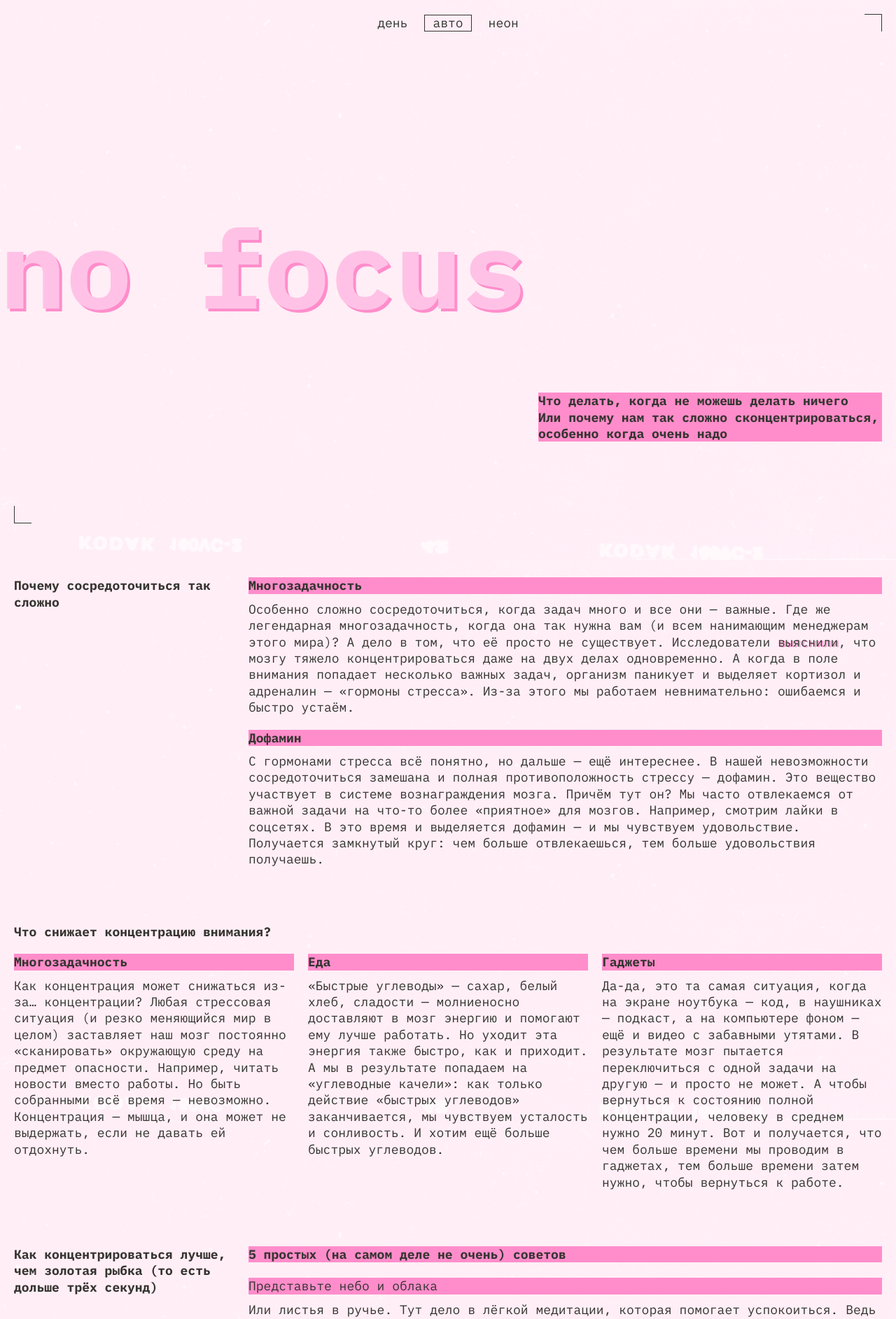
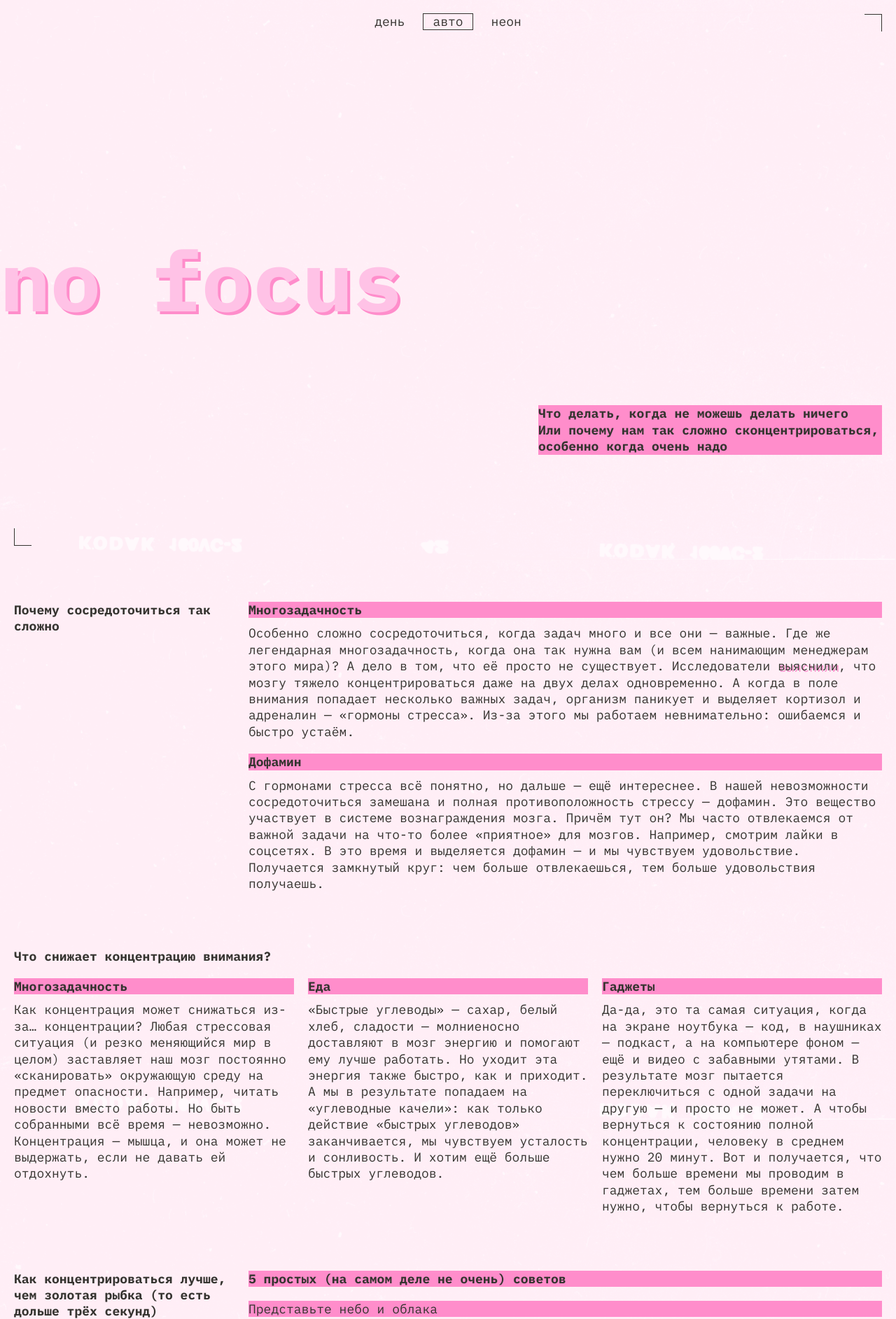
Before and after one commit to GolikAnton/GolikAnton.github.io, a plain HTML site: page index.html in a window 1280 px wide. Shown: the top 1885 px of the page at 70% size. Drawn offline with Linux system fonts and the light colour scheme.

Commit message:
на 2е ревью

```diff
--- a/index.html
+++ b/index.html
@@ -24,7 +24,7 @@
   </head>
   <body class="page">
     <header class="header decorated-zone">
-      <div class="header__decoration" aria-hidden="true"></div>
+      <span class="header__decoration" aria-hidden="true"></span>
       <nav class="header__theme-menu">
         <ul class="header__theme-menu-list">
           <li class="header__theme-menu-item">
@@ -54,9 +54,9 @@
       <h1 class="header__title">
         no focus
       </h1>
-      <h2 class="title title-decor">
+      <p class="title title-decor">
         Что делать, когда не можешь делать ничего <br/> Или почему нам так сложно сконцентрироваться, особенно когда очень надо
-      </h2>
+      </p>
     </header>
     <main class="content_section">
       <section class="main__content-why">
@@ -64,17 +64,17 @@
           Почему сосредоточиться так сложно
         </h2>
         <article class="main__content_text">
-          <h2 class=" title title-decor">
+          <p class=" title title-decor">
             Многозадачность
-          </h2>
+          </p>
           <p class="paragraph-text">
             Особенно сложно сосредоточиться, когда задач много и все они — важные. Где же легендарная многозадачность, когда она так нужна вам (и всем нанимающим менеджерам этого мира)? А дело в том, что её просто не существует. Исследователи <a href="https://www.ncbi.nlm.nih.gov/pmc/articles/PMC7075496/" target="_blank" class="text-link">выяснили</a>, что мозгу тяжело концентрироваться даже на двух делах одновременно. А когда в поле внимания попадает несколько важных задач, организм паникует и выделяет кортизол и адреналин — «гормоны стресса». Из-за этого мы работаем невнимательно: ошибаемся и быстро устаём.
           </p>
         </article>
         <article class="main__content_text">
-          <h2 class="title title-decor">
+          <p class="title title-decor">
             Дофамин
-          </h2>
+          </p>
           <p class="paragraph-text">
             С гормонами стресса всё понятно, но дальше — ещё интереснее. В нашей невозможности сосредоточиться замешана и полная противоположность стрессу — дофамин. Это вещество участвует в системе вознаграждения мозга. Причём тут он? Мы часто отвлекаемся от важной задачи на что-то более «приятное» для мозгов. Например, смотрим лайки в соцсетях. В это время и выделяется дофамин — и мы чувствуем удовольствие. Получается замкнутый круг: чем больше отвлекаешься, тем больше удовольствия получаешь.
           </p>
@@ -85,25 +85,25 @@
           Что снижает концентрацию внимания?
         </h2>
         <article class="main__content_text">
-          <h2 class="title title-decor">
+          <p class="title title-decor">
             Многозадачность
-          </h2>
+          </p>
           <p class="paragraph-text">
             Как концентрация может снижаться из-за… концентрации? Любая стрессовая ситуация (и резко меняющийся мир в целом) заставляет наш мозг постоянно «сканировать» окружающую среду на предмет опасности. Например, читать новости вместо работы. Но быть собранными всё время — невозможно. Концентрация — мышца, и она может не выдержать, если не давать ей отдохнуть.
           </p>
         </article>
         <article class="main__content_text">
-          <h2 class="title title-decor">
+          <p class="title title-decor">
             Еда
-          </h2>
+          </p>
           <p class="paragraph-text">
             «Быстрые углеводы» — сахар, белый хлеб, сладости — молниеносно доставляют в мозг энергию и помогают ему лучше работать. Но уходит эта энергия также быстро, как и приходит. А мы в результате попадаем на «углеводные качели»: как только действие «быстрых углеводов» заканчивается, мы чувствуем усталость и сонливость. И хотим ещё больше быстрых углеводов.
           </p>
         </article>
         <article class="main__content_text">
-          <h2 class="title title-decor">
+          <p class="title title-decor">
             Гаджеты
-          </h2>
+          </p>
           <p class="paragraph-text">
             Да-да, это та самая ситуация, когда на экране ноутбука — код, в наушниках — подкаст, а на компьютере фоном — ещё и видео с забавными утятами. В результате мозг пытается переключиться с одной задачи на другую — и просто не может. А чтобы вернуться к состоянию полной концентрации, человеку в среднем нужно 20 минут. Вот и получается, что чем больше времени мы проводим в гаджетах, тем больше времени затем нужно, чтобы вернуться к работе.
           </p>
@@ -114,44 +114,44 @@
           Как концентрироваться лучше, чем золотая рыбка (то есть дольше трёх секунд)
         </h2>
         <article class="main__content_text">
-          <h2 class="title title-decor">
+          <p class="title title-decor">
             5 простых (на самом деле не очень) советов
-          </h2>
-          <h3 class="paragraph-title title-decor" id="sunset">
+          </p>
+          <p class="paragraph-title title-decor" id="sunset">
             Представьте небо и облака
-          </h3>
+          </p>
           <p class="paragraph-text">
             Или листья в ручье. Тут дело в лёгкой медитации, которая помогает успокоиться. Ведь часто именно тревожные мысли о сложных задачах как раз и мешают эти сложные задачи делать. В такие моменты можно закрыть глаза и представить, что чистое небо — это вы, а облака — тревожные мысли. И сколько бы их ни было — ясное небо всегда будет где-то там, за тучами, и никуда не денется. Это упражнение поможет вернуться в настоящий момент, а не волноваться о потенциальных проблемах из будущего.
           </p>
         </article>
         <article class="main__content_text">
-          <h3 class="paragraph-title title-decor" id="tape">
+          <p class="paragraph-title title-decor" id="tape">
             Включите музыку
-          </h3>
+          </p>
           <p class="paragraph-text">
             Но не любую, и не любимую. Любимая может быть связана с сильными положительными эмоциями, которые тоже очень сильно отвлекают. Подойдёт тихая, спокойная, умеренно-ритмичная. Можно вообще попробовать включить плейлист в «белым шумом» или нейромузыкой.
           </p>
         </article>
         <article class="main__content_text">
-          <h3 class="paragraph-title title-decor" id="street">
+          <p class="paragraph-title title-decor" id="street">
             Прогуляйтесь
-          </h3>
+          </p>
           <p class="paragraph-text">
             Или даже пробегитесь. Лучше найти парк или лес: один эксперимент <a href="https://www.sciencedirect.com/science/article/abs/pii/S0272494415000328" target="_blank" class="text-link">показал</a>, что созерцание природы повышает концентрацию, в то время как после просмотра городских пейзажей она наоборот понижается. Можно совместить прогулку с физическими упражнениями или бегом — так в мозг поступит ещё больше кислорода и он будет лучше работать. Но и простая двадцатиминутная прогулка — тоже отличный вариант.
           </p>
         </article>
         <article class="main__content_text">
-          <h3 class="paragraph-title title-decor" id="ice-cream">
+          <p class="paragraph-title title-decor" id="ice-cream">
             Хорошо ешьте
-          </h3>
+          </p>
           <p class="paragraph-text">
             Мы — не ваша бабушка, но это правда важно. Выбирайте продукты, которые препятствуют резким скачкам сахара в крови. Например, с высоким содержанием клетчатки: овощи, ягоды, бобовые (нут, чечевица, фасоль), коричневый рис, хлеб из цельнозерновой пшеницы.
           </p>
         </article>
         <article class="main__content_text">
-          <h3 class="paragraph-title title-decor" id="books">
+          <p class="paragraph-title title-decor" id="books">
             Читайте
-          </h3>
+          </p>
           <p class="paragraph-text">
             Настоящие бумажные книги. Это правда помогает с концентрацией: чтобы прочитать пост в соцсети, достаточно нескольких минут или даже секунд. А вот интересная книга способна затянуть и на несколько часов и круто тренирует направленное внимание.
           </p>
@@ -223,7 +223,7 @@
         </div>
       </section>
     </main>
-    <footer class="footer">
+    <footer class="footer decorated-zone">
       <h2 class="footer_title">focus</h2>
     </footer>
     <script src="./scripts/script.js"></script>
--- a/styles/style.css
+++ b/styles/style.css
@@ -3,18 +3,23 @@
 .page {
   /* сохраните в разметке и стилях класс page. На его основе работает скрипт. */
   display: grid;
+  gap: calc(20px + var(--page-padding,clamp(0.625rem, 0.0286rem + 2.5445vw, 1.25rem)));
   background: var(--bg-color,#000028) var(--bg-url,url(../images/cover-image-dark.png)) no-repeat fixed center / cover;
-  font-family: var(--main-font,sans-serif);
+  font-family: var(--main-font,'IBM Plex mono'), monospace;
   font-size: var(--font-size-normal,18px);
   line-height: var(--line-height-normal,130%);
   color: var(--main-text-color,#F1B2CE);
-  padding: var(--page-padding,clamp(0.625rem, 0.0286rem + 2.5445vw, 1.25rem))
-  }
+ }
 
 .header {
   display: grid;
+  grid-template-rows: 1fr min-content 1fr;
+  justify-items: end;
+  align-items: center;
+  block-size: 100vh;
+  min-block-size: 668px;
+  padding: var(--page-padding,clamp(0.625rem, 0.0286rem + 2.5445vw, 1.25rem));
   position: relative;
-  padding-block-end: var(--header-padding,clamp(6.625rem, -1.5453rem + 34.8601vw, 15.1875rem));
 }
 
 .decorated-zone::before {
@@ -24,8 +29,8 @@
   block-size: 25px;
   border-inline-end: 1px solid var(--decor-color,#FF0070);
   border-block-start: 1px solid var(--decor-color,#FF0070);
-  inset-inline-end: 0;
-  inset-block-start: 0;
+  inset-inline-end: var(--page-padding,clamp(0.625rem, 0.0286rem + 2.5445vw, 1.25rem));
+  inset-block-start: var(--page-padding,clamp(0.625rem, 0.0286rem + 2.5445vw, 1.25rem));
 }
 
 .decorated-zone::after {
@@ -35,16 +40,16 @@
   block-size: 25px;
   border-inline-start: 1px solid var(--decor-color,#FF0070);
   border-block-end: 1px solid var(--decor-color,#FF0070);
-  inset-inline-start: 0;
-  inset-block-start: var(--header-inset-decoration,clamp(38.9375rem, 18.8993rem + 85.4962vw, 59.9375rem));
+  inset-inline-start: var(--page-padding,clamp(0.625rem, 0.0286rem + 2.5445vw, 1.25rem));
+  inset-block-end: var(--page-padding,clamp(0.625rem, 0.0286rem + 2.5445vw, 1.25rem));
 }
 
 
 .header__decoration {
   display: flex;
   position: absolute;
-  inset-inline-end: 10px;
-  inset-block-start: 0px;
+  inset-inline-end: calc(10px + var(--page-padding,clamp(0.625rem, 0.0286rem + 2.5445vw, 1.25rem)));
+  inset-block-start: var(--page-padding,clamp(0.625rem, 0.0286rem + 2.5445vw, 1.25rem));
   align-items: center;
   gap: 10px;
   visibility: var(--decoration-visibility, visible);
@@ -68,8 +73,7 @@
 .header__theme-menu {
   display: flex;
   justify-content: end;
-  padding-inline-end: 2px;
-  padding-block-start: var(--header__theme-menu-padding,clamp(3.9375rem, -2.4437rem + 27.2265vw, 10.625rem));
+  margin-block-start:-2px ;
 }
 
 .header__theme-menu-list {
@@ -82,7 +86,7 @@
 .header__theme-menu-button {
   vertical-align: middle;
   border: none;
-  padding: 2px 11px;
+  padding: 2px 13px;
   font-size: inherit;
   line-height: 1em;
   color: var(--decor-color, #ff0070);
@@ -110,20 +114,18 @@
 }
 
 .header__title {
+  justify-self: start;
   color: var(--header__title-color, #DB00FF);
   font-size: var(--font-size-big, clamp(7.25rem, 7.0115rem + 1.0178vw, 7.5rem));
   font-weight: bold;
   text-shadow: 4px 4px 0 var(--accent-color,#ff0070);
   line-height: 82.5%;
-  padding-block-start: var(--header__title-padding,clamp(4.125rem, -2.3158rem + 27.4809vw, 10.875rem));
-  padding-block-end: var(--header__title-padding-end,clamp(3.5rem, -2.8216rem + 26.972vw, 10.125rem));
 }
 
 .title {
   font-size: inherit;
   font-weight: bold;
   line-height: inherit;
-  inline-size: 100%;
   color: var(--title-color,#000028);
 }
 
@@ -141,6 +143,7 @@
 .content_section {
   display: flex;
   flex-direction: column;
+  padding: var(--page-padding,clamp(0.625rem, 0.0286rem + 2.5445vw, 1.25rem));
   gap: var(--section-gap,clamp(3.125rem, 1.3359rem + 7.6336vw, 5rem));
 }
 
@@ -178,7 +181,7 @@
   line-height: inherit;
   color: inherit;
   text-decoration: none;
-  text-shadow: 2px 1px 0 var(--accent-color,#FF0070);
+  text-shadow: 2px 2px 0 var(--accent-color,#FF0070);
 }
 
 .text-link:focus {
@@ -194,7 +197,7 @@
 }
 
 .paragraph-title {
-  margin-block-start: 12px;
+  margin-block-start: 10px;
   font-size: inherit;
   font-weight: normal;
   line-height: inherit;
@@ -210,7 +213,6 @@
   flex-direction: column;
   justify-content: center;
   gap: 10px;
-  padding-block-end: var(--gallery-padding,clamp(2.5rem, 1.3073rem + 5.0891vw, 3.75rem));
 }
 
 .image {
@@ -226,7 +228,8 @@
   position: relative;
   justify-items: center;
   align-items: center;
-  padding-block: var(--footer-padding-block-start,clamp(17.875rem, 7.3192rem + 45.0382vw, 28.9375rem)) var(--footer-padding-block-end,clamp(17.1875rem, 7.2281rem + 42.4936vw, 27.625rem));
+  block-size: 100vh;
+  min-block-size: 668px;
 }
 
 .footer_title {
@@ -237,29 +240,6 @@
   color: var(--header__title-color, #DB00FF);
   text-shadow: 2px 2px 0 var(--accent-color,#FF0070);
 }
-
-.footer::before {
-  content: "";
-  position: absolute;
-  inline-size: 25px;
-  block-size: 25px;
-  border-inline-end: 1px solid var(--decor-color,#FF0070);
-  border-block-start: 1px solid var(--decor-color,#FF0070);
-  inset-inline-end: 0;
-  inset-block-start: var(--page-padding,clamp(0.625rem, 0.0286rem + 2.5445vw, 1.25rem));
-}
-
-.footer::after {
-  content: "";
-  position: absolute;
-  inline-size: 25px;
-  block-size: 25px;
-  border-inline-start: 1px solid var(--decor-color,#FF0070);
-  border-block-end: 1px solid var(--decor-color,#FF0070);
-  inset-inline-start: 0;
-  inset-block-end: 0;
-}
-
 
 @media (768px <= width < 1024px) {
   .header__title {
@@ -274,7 +254,6 @@
   .main__content-why {
     display: grid;
     grid-template-columns: 236px auto;
-    grid-template-rows: repeat(1,auto);
   }
 
   .main__content_text {
@@ -318,20 +297,9 @@
 }
 
 @media (width >= 1024px) {
-  :root {
-    --font-size-big: clamp(7.5rem, 0.5625rem + 14.4531vw, 9.8125rem);
-    --header__theme-menu-padding: 0;
-    --header__title-padding: 273px;
-    --header__title-padding-end: 114px;
-    --header-padding: 194px;
-    --header-inset-decoration:703px;
-    --footer-padding-block-start: 319px;
-    --footer-padding-block-end: 300px;
-  }
-
   .header__theme-menu {
-    justify-content: center;
-    padding-inline-end: 0px;
+    justify-self: center;
+    align-self: start;
   }
 
   .header__theme-menu-list {
--- /dev/null
+++ b/variables.css
@@ -0,0 +1,28 @@
+/*
+  Переменные для вашего проекта
+  и их переопределение под различные устройства
+*/
+:root {
+  --main-font: 'IBM Plex mono';
+  --bg-url:url(../images/cover-image-dark.png);
+  --bg-color: #000028;
+  --accent-color: #FF0070;
+  --main-text-color: #F1B2CE;
+  --header__title-color: #DB00FF;
+  --title-color: var(--bg-color, #000028);
+  --hover-color: rgba(255,0,112,0.6);
+  --decoration-visibility: visible;
+  --decor-color: var(--accent-color,#FF0070);
+  --font-size-normal: 18px;
+  --font-size-big: clamp(7.25rem, 7.0115rem + 1.0178vw, 7.5rem);
+  --line-height-normal: 130%;
+  --page-padding: clamp(0.625rem, 0.0286rem + 2.5445vw, 1.25rem);
+  --header-padding: clamp(6.625rem, -1.5453rem + 34.8601vw, 15.1875rem);
+  --section-gap: clamp(3.125rem, 1.3359rem + 7.6336vw, 5rem);
+}
+
+@media (width >= 1024px) {
+  :root {
+    --font-size-big: clamp(7.5rem, 0.5625rem + 14.4531vw, 9.8125rem);
+  }
+}
```
